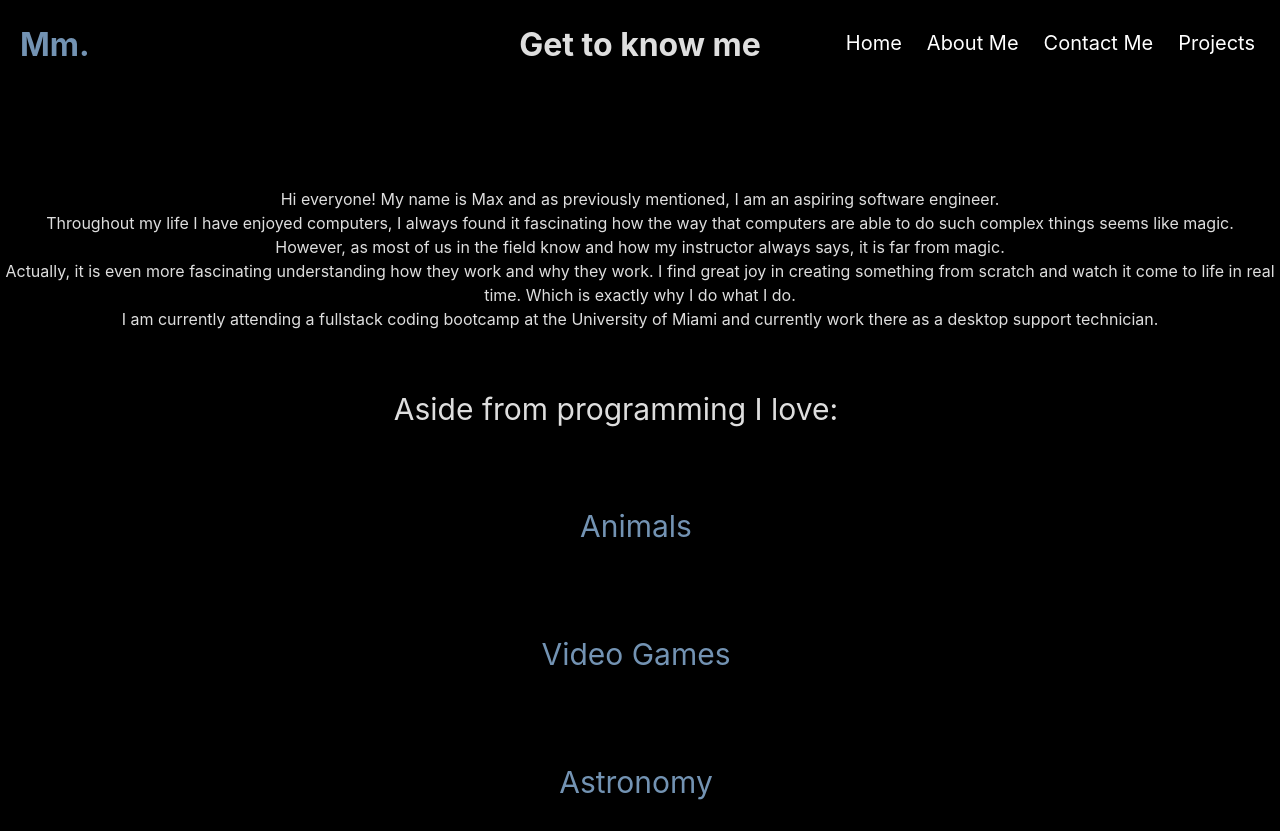
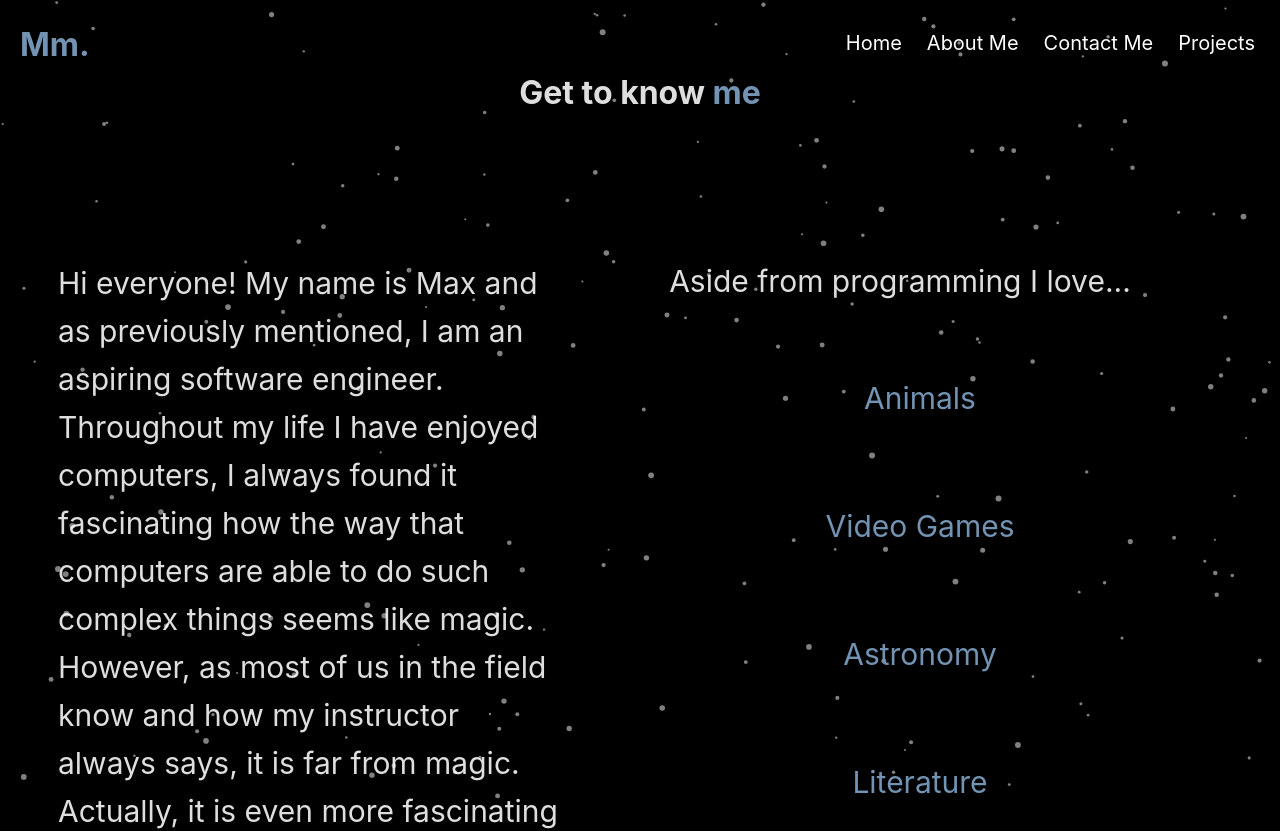
Before and after one commit to p111111111uto/max-martinez.dev, a React (Vite) app: page /about-me in a window 1280 px wide. Shown: the top 831 px of the page. Built offline with nearby package versions, Linux system fonts and the light colour scheme.

Commit message:
Particle addition

```diff
--- a/src/components/About/AboutMe.jsx
+++ b/src/components/About/AboutMe.jsx
@@ -1,11 +1,14 @@
 import SkillSet from "./SkillSet"
 import Tools from "./Tools"
+import Particle from "../Particle"
 
 export default function AboutMe() {
     return (
         <div className="aboutMe">
-            <h1>Get to know <span>me</span></h1>
+            <Particle />
+            <h1 id="firstH">Get to know <span style={{color:'#7393B3'}}> me</span></h1>
             <div className="aboutBody">
+                <div className="details">
                     <p>
                         Hi everyone! My name is Max and as previously mentioned, I am an aspiring software engineer.
                         <br />
@@ -17,8 +20,9 @@ export default function AboutMe() {
                         <br />
                         I am currently attending a fullstack coding bootcamp at the University of Miami and currently work there as a desktop support technician.
                     </p>
+                </div>
                 <div className="extra">
-                    <p>Aside from programming I love:</p>
+                    <p>Aside from programming I love...</p>
                     <ul>
                         <li>Animals</li>
                         <li>Video Games</li>
@@ -29,7 +33,7 @@ export default function AboutMe() {
                     </ul>
                 </div>
                 <div className="skillSet">
-                    <h1><span style={{color:'#7393B3'}}>Languages</span> I Use</h1>
+                    <h1><span style={{color:'#7393B3'}}> Languages </span> I Use</h1>
                     <SkillSet />
                 </div>
                 <div className="toolSet">
```
Lines whose indentation alone changed are shown as unchanged.
